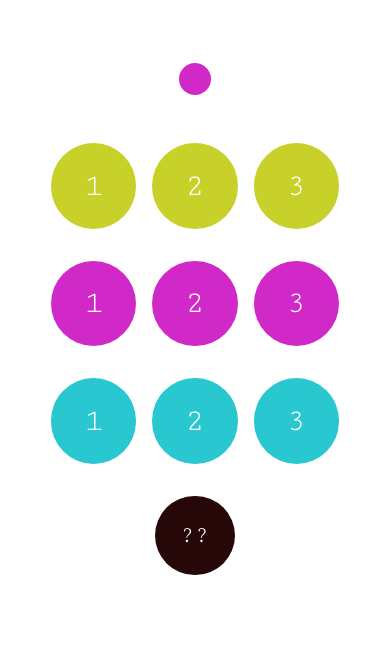
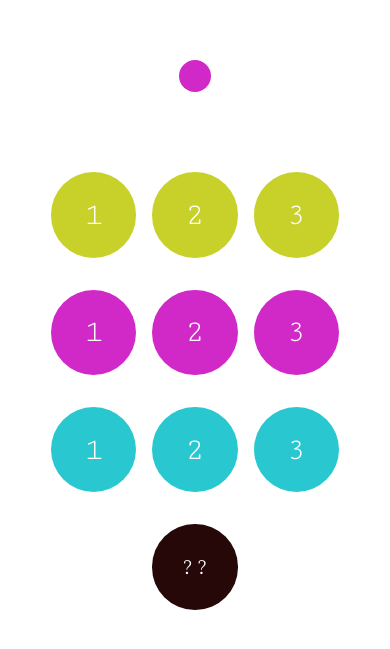
Before and after one commit to codecollectif/boolean-game, a React (Vite) app: page / in a window 390 px wide. Shown: the part 111-760 px from the top of the page. Built offline with nearby package versions, Linux system fonts and the light colour scheme.

Commit message:
increased level only for perfect guess + fixed variable height of challenge on mobiles

```diff
--- a/src/App.css
+++ b/src/App.css
@@ -43,7 +43,7 @@
 }
 
 .challenge {
-  min-height: 4rem;
+  min-height: 8rem;
   margin-bottom: 2rem;
   display: flex;
   flex-direction: row;
--- a/src/App.tsx
+++ b/src/App.tsx
@@ -151,15 +151,27 @@ function App() {
             style={{
               backgroundColor: "hsl(0 67% 9%)",
               color: "white",
-              gridColumn: "1 / -1",
-              justifySelf: "center",
+              gridColumn: "2 / 3",
               fontSize: "1.5rem",
             }}
             className="button"
             onClick={() => {
+              let perfect = true;
+
+              for (const button of document.querySelectorAll(".answer.wrong")) {
+                perfect = perfect && !button.classList.contains("checked");
+              }
+
               points.sort(() => Math.random() - 0.5);
-              setLevel((level + 1) % 7);
-              setChallenge(makeChallenge(levelPatterns[(level + 1) % 7]));
+
+              let newLevel = level;
+
+              if (perfect) {
+                newLevel = Math.min(levelPatterns.length - 1, level + 1);
+              }
+
+              setLevel(newLevel);
+              setChallenge(makeChallenge(levelPatterns[newLevel]));
               setIsFinished(false);
             }}
           >
@@ -171,8 +183,7 @@ function App() {
             style={{
               backgroundColor: "hsl(0 67% 9%)",
               color: "white",
-              gridColumn: "1 / -1",
-              justifySelf: "center",
+              gridColumn: "2 / 3",
               fontSize: "1.5rem",
             }}
             className="button"
```
